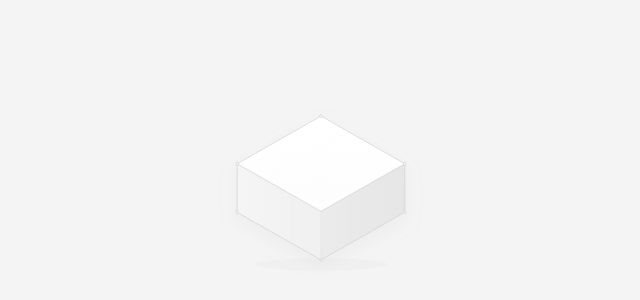
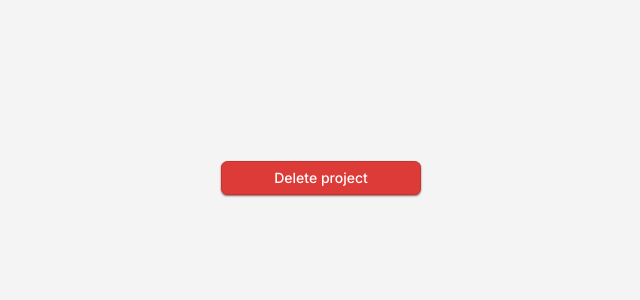
Before and after one commit to NamanSharma2112/NamanSharma, a Next.js app: page / in a window 1280 px wide. Shown: the part 222-522 px from the top of the page, without its empty margins (319-959 px from the left). Built offline with nearby package versions, Linux system fonts and the light colour scheme.

Commit message:
updated my animations

```diff
--- /dev/null
+++ b/app/HoldToConfirm.css
@@ -0,0 +1,63 @@
+:root {
+  font-size: 16px; /* => 1rem */
+}
+
+.PressToConfirm {
+  --bg-color: #dd3b38;
+  --fill-color: #ffffff33;
+  --bg-color-hover: #d42e2c;
+  --border-color: #c33532;
+  --shadow-color: #580c0ca6;
+  --text-color: white;
+
+  box-sizing: border-box;
+  white-space: nowrap;
+  font-weight: 500;
+  font-family: inherit;
+  font-size: 0.875rem;
+  text-align: center;
+  cursor: pointer;
+  transition: 0.1s ease-in-out;
+  background-color: var(--bg-color);
+  border: 1px solid var(--border-color);
+  border-radius: 0.4rem;
+  color: var(--text-color);
+  line-height: 1.25rem;
+  padding: 0.35rem 1rem;
+  box-shadow: 0 1px 2px 0 var(--shadow-color);
+  position: relative;
+  overflow: hidden;
+  min-width: 200px;
+
+  user-select: none;
+  -webkit-user-select: none;
+  touch-action: none;
+}
+
+.PressToConfirm:hover:not(.active) {
+  background-color: var(--bg-color-hover);
+}
+
+.PressToConfirm:focus {
+  outline-offset: 6px;
+}
+
+.PressToConfirm:focus-visible {
+  box-shadow: none;
+}
+
+.PressToConfirm .filler {
+  background-color: var(--fill-color);
+  position: absolute;
+  top: 0;
+  bottom: 0;
+  left: 0;
+  right: 100%;
+  pointer-events: none;
+}
+
+.text {
+  user-select: none;
+  -webkit-user-select: none;
+  pointer-events: none;
+}
--- a/app/page.tsx
+++ b/app/page.tsx
@@ -1,10 +1,16 @@
+"use client"
 import Bookmark from "@/components/Bookmark";
+import { HoldToConfirmFinal } from "@/components/Delete";
 import Image from "next/image";
 
 export default function Home() {
   return (
     <div className="flex flex-col flex-1 items-center justify-center bg-zinc-100 font-sans dark:bg-black">
-    <Bookmark />
+
+     <HoldToConfirmFinal
+        text="Delete project"
+        onConfirm={() => alert('Poof! Deleted.')}
+      />
     </div>
   );
 }
--- /dev/null
+++ b/components/Delete.tsx
@@ -0,0 +1,176 @@
+"use client"
+
+import { useRef, useState, PointerEvent } from 'react';
+import {
+  AnimatePresence,
+  Variants,
+  animate,
+  motion,
+  useMotionValue,
+  useTransform,
+} from 'framer-motion';
+import '../app/HoldToConfirm.css';
+
+type Direction = 'back' | 'forward';
+
+const textVariants: Variants = {
+  initial: (direction: Direction) => ({
+    y: direction === 'forward' ? '-30%' : '30%',
+    opacity: 0,
+  }),
+  target: {
+    y: '0%',
+    opacity: 1,
+  },
+  exit: (direction: Direction) => ({
+    y: direction === 'forward' ? '30%' : '-30%',
+    opacity: 0,
+  }),
+};
+
+const buttonVariants: Variants = {
+  idle: {
+    x: 0,
+    rotate: 0,
+    transition: {
+      duration: 0.1,
+    },
+  },
+  shaking: {
+    x: [10, -10],
+    rotate: [-3, 3],
+    transition: {
+      repeatType: 'mirror',
+      repeat: Infinity,
+      duration: 0.1,
+      ease: 'easeInOut',
+    },
+  },
+};
+
+type HoldToConfirmProps = {
+  text: string;
+  confirmTimeout?: number;
+  onConfirm?: VoidFunction;
+};
+
+export const HoldToConfirmFinal = ({
+  text: textFromProps,
+  confirmTimeout = 2,
+  onConfirm,
+}: HoldToConfirmProps) => {
+  const startCountdown = () => {
+    setState('inProgress');
+    // Generates array like [100, 50, 100, 50, 100, 50, ...]
+    const pattern = new Array(confirmTimeout * 10)
+      .fill(0)
+      .map((_, ind) => (ind % 2 === 0 ? 100 : 50));
+    navigator.vibrate?.(pattern);
+    animate(progress, 1, { duration: confirmTimeout, ease: 'linear' }).then(
+      () => {
+        if (progress.get() !== 1) return;
+        setState('complete');
+        navigator.vibrate(0); // Stop vibrating
+      }
+    );
+  };
+
+  const cancelCountdown = () => {
+    navigator.vibrate?.(0);
+    progress.stop();
+    setState('idle');
+    animate(progress, 0, { duration: 0.2, ease: 'linear' });
+  };
+
+  const pointerUp = (e: PointerEvent) => {
+    const target = document.elementFromPoint(e.clientX, e.clientY);
+    if (progress.get() === 1 && ref.current?.contains(target)) {
+      animate(fillerConfirmAnimationProgress, 1, {
+        duration: 0.2,
+        ease: 'linear',
+      }).then(() => {
+        fillerConfirmAnimationProgress.jump(0);
+        progress.jump(0);
+        setState('idle');
+        onConfirm?.();
+      });
+    } else {
+      cancelCountdown();
+    }
+  };
+
+  const pointerMove = (e: PointerEvent) => {
+    // Mouse will be handled by onPointerLeave
+    if (e.pointerType === 'mouse') return;
+    const target = document.elementFromPoint(e.clientX, e.clientY);
+    if (!ref.current?.contains(target)) {
+      cancelCountdown();
+    }
+  };
+
+  const [state, setState] = useState<'idle' | 'inProgress' | 'complete'>(
+    'idle'
+  );
+  const ref = useRef<HTMLButtonElement>(null);
+
+  const progress = useMotionValue(0);
+  const fillRightOffset = useTransform(progress, (v) => `${(1 - v) * 100}%`);
+
+  // This is used in 'completion' animation
+  const fillerConfirmAnimationProgress = useMotionValue(0);
+  const fillLeftOffset = useTransform(
+    fillerConfirmAnimationProgress,
+    (v) => `${v * 100}%`
+  );
+
+  const text =
+    state === 'idle'
+      ? textFromProps
+      : state === 'inProgress'
+      ? 'Hold to confirm'
+      : 'Release to confirm';
+
+  const textDirection: Direction = state === 'idle' ? 'back' : 'forward';
+
+  return (
+    <motion.button
+      className="PressToConfirm"
+      ref={ref}
+      onPointerDown={startCountdown}
+      onPointerUp={pointerUp}
+      onPointerCancel={cancelCountdown}
+      onPointerLeave={(e) => {
+        // For touchscreen browser always generates PointerLeave at
+        // the end of touch, even if it ended on the element, so
+        // we handle only mouse leave here
+        if (e.pointerType === 'mouse') cancelCountdown();
+      }}
+      onPointerMove={pointerMove}
+      // Prevent context menu on mobiles (caused by long touch)
+      onContextMenuCapture={(e) => e.preventDefault()}
+      variants={buttonVariants}
+      animate={state === 'inProgress' ? 'shaking' : 'idle'}
+    >
+      <motion.div
+        className="filler"
+        style={{
+          left: fillLeftOffset,
+          right: fillRightOffset,
+        }}
+      />
+      <AnimatePresence custom={textDirection} initial={false} mode="popLayout">
+        <motion.div
+          key={text}
+          className="text"
+          variants={textVariants}
+          custom={textDirection}
+          initial="initial"
+          animate="target"
+          exit="exit"
+        >
+          {text}
+        </motion.div>
+      </AnimatePresence>
+    </motion.button>
+  );
+};
```
Also changed, not shown: app/globals.css (line endings or trailing spaces).
